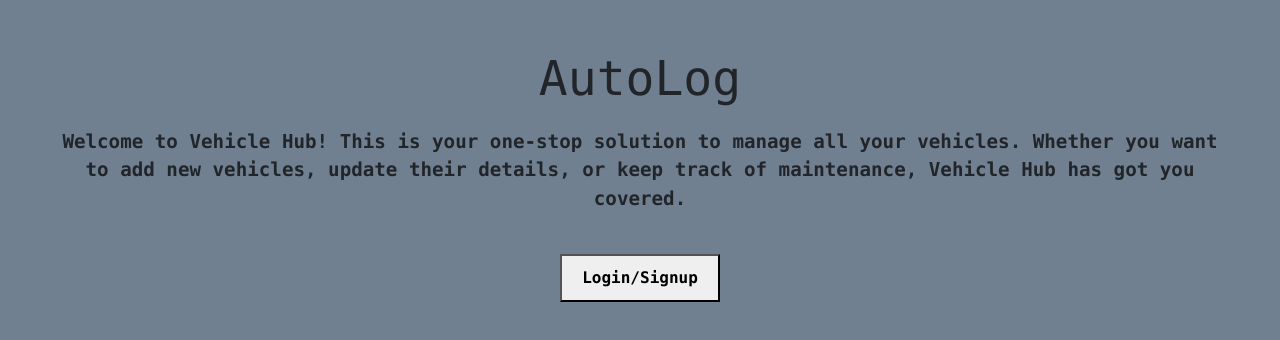
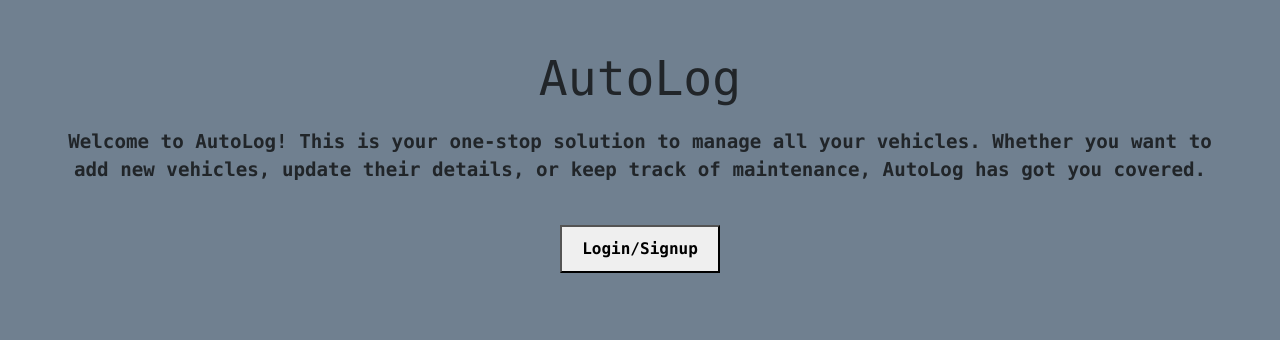
Before and after one commit to IcyPistachio/AutoLog, a React (Create React App) app in the folder AutoLogWeb/frontend/: page / in a window 1280 px wide. Shown: the top 340 px of the page. Built offline with nearby package versions, Linux system fonts and the light colour scheme.

Commit message:
Update HomePage.js
just some more name fixing

```diff
--- a/AutoLogWeb/frontend/src/pages/HomePage.js
+++ b/AutoLogWeb/frontend/src/pages/HomePage.js
@@ -12,7 +12,7 @@ function HomePage() {
     return (
         <div className="home-container">
             <h1>AutoLog</h1>
-            <p>Welcome to Vehicle Hub! This is your one-stop solution to manage all your vehicles. Whether you want to add new vehicles, update their details, or keep track of maintenance, Vehicle Hub has got you covered.</p>
+            <p>Welcome to AutoLog! This is your one-stop solution to manage all your vehicles. Whether you want to add new vehicles, update their details, or keep track of maintenance, AutoLog has got you covered.</p>
             <button onClick={handleLoginSignup}>Login/Signup</button>
         </div>
     );
```
